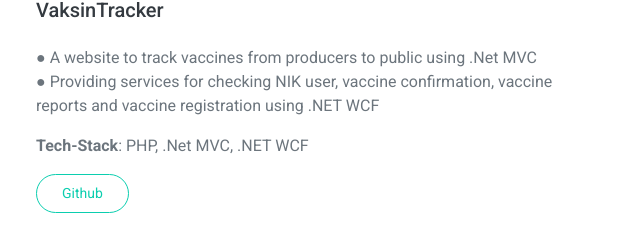
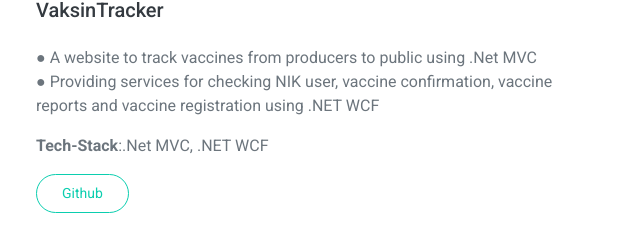
Before and after one commit to SonyaSipahutar/myportofolio, a plain HTML site: page index.html in a window 1280 px wide. Shown: the part 3471-3711 px from the top of the page, 619-1259 px from the left. Drawn offline with nearby package versions, Linux system fonts and the light colour scheme.

Commit message:
Update index.html

```diff
--- a/index.html
+++ b/index.html
@@ -248,7 +248,7 @@
                     <p> ●	A website to track vaccines from producers to public using .Net MVC <br>
                         ●	Providing services for checking NIK user, vaccine confirmation, vaccine reports and vaccine registration using .NET WCF
                         </p>
-                    <p><b>Tech-Stack</b>: PHP, .Net MVC, .NET WCF</p>
+                    <p><b>Tech-Stack</b>:.Net MVC, .NET WCF</p>
                     <a class="btn btn-sm btn-outline-primary py-2" target="_blank" href="https://github.com/SonyaSipahutar/VaksinTracker_07">Github</a>
                 </div>
 
```
